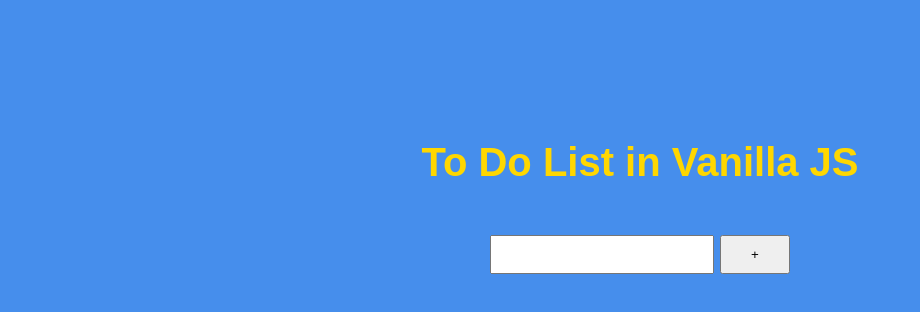
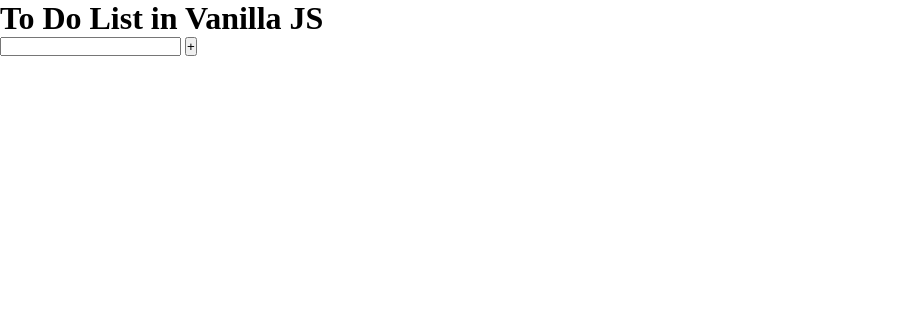
Before and after one commit to robertojuniorn/To-Do-List-in-JavaScript, a plain HTML site: page index.html in a window 1280 px wide. Shown: the whole page, without its empty margins (0-920 px from the left). Drawn offline with Linux system fonts and the light colour scheme.

Commit message:
Css features

```diff
--- a/css/style.css
+++ b/css/style.css
@@ -1,30 +1,12 @@
-body {
-    background-color: rgb(70, 142, 236);
-    font: normal 15pt Arial;
+* {
+    margin: 0;
+    padding: 0;
+    box-sizing: border-box;
 }
 
-h1{
-    text-align: center;
-    margin: 50px;
-    color:gold;
+.content{
+    display: flex;
+    justify-content: conter;
+    align-items: conter;
+    height: 100vh;
 }
-
-paragraph {
-    text-align: center;
-}
-
-#form {
-    text-align: center;
-    margin: 40px;
-    padding: 50px;
-}
-
-#inputText {
-    width: 200px;
-    padding: 10px ;
-}
-
-#addButton {
-    width: 70px;
-    padding: 10px ;
-}
--- a/index.html
+++ b/index.html
@@ -3,16 +3,18 @@
 <head>
     <meta charset="UTF-8">
     <meta name="viewport" content="width=device-width, initial-scale=1.0">
-    <link rel="stylesheet" href="css/style.css">
+    <link rel="stylesheet" href="./css/style.css">
     <title>The Simple To Do List</title>
 </head>
 <body>
+    <div class="content">
         <form id="form">
             <h1>To Do List in Vanilla JS</h1>
             <input type="text" name="inputText" id="inputText">
             <input type="button" value="+" id="addButton">
             <div id="res"></div>
         </form>
+    </div>
     <script src="JavaScript/js.js"></script>
 </body>
 </html>
```
Lines whose indentation alone changed are shown as unchanged.
